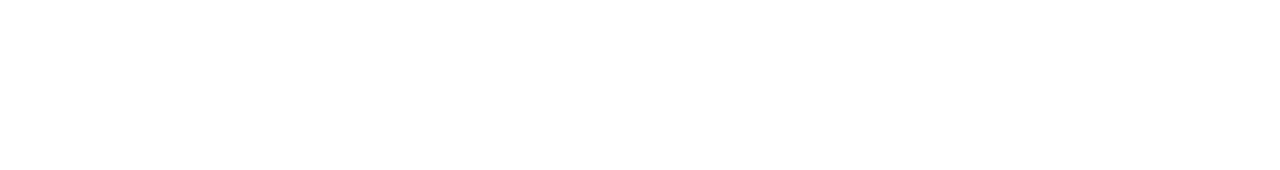
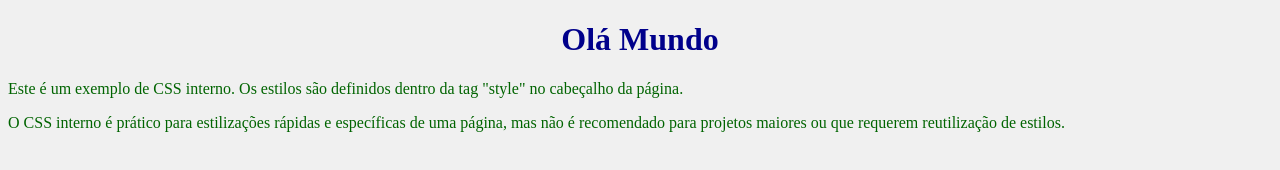
Before and after one commit to JoseJacsanCode/aprendizado-css, a plain HTML site: page cssInterno/index.html in a window 1280 px wide. Drawn offline with Linux system fonts and the light colour scheme.

Commit message:
Aprendendo mais de CSS

```diff
--- /dev/null
+++ b/cssExterno/estilos/style.css
@@ -0,0 +1,8 @@
+body {
+    background-color: #f4f4f4f4;
+}
+
+p {
+    color: red;
+    font-size: 16px;
+}
--- a/cssInterno/index.html
+++ b/cssInterno/index.html
@@ -4,10 +4,39 @@
     <meta charset="UTF-8">
     <meta name="viewport" content="width=device-width, initial-scale=1.0">
     <title>Exemplo de CSS Interno</title>
+    <style>
+        body {
+            background-color: #f0f0f0;
+            /* Define a cor de fundo do corpo do documento */
+        }
+
+        h1 {
+             /* Define a cor do texto para o título */
+            color: darkblue;
+
+            /* Centraliza o texto do título */
+            text-align: center;
+        }
+
+        p {
+            /* Define a cor do texto para os parágrafos */
+            color: darkgreen;
+
+            /* Define o tamanho da fonte para os parágrafos */
+            font-size: 16px;
+        }
+
+    </style>
 </head>
 
 <body>
-
+    <h1>Olá Mundo</h1>
+    <p>
+        Este é um exemplo de CSS interno. Os estilos são definidos dentro da tag "style" no cabeçalho da página.
+    </p>
+    <p>
+        O CSS interno é prático para estilizações rápidas e específicas de uma página, mas não é recomendado para projetos maiores ou que requerem reutilização de estilos.
+    </p>
 </body>
 
 </html>
--- /dev/null
+++ b/seletoresEmCSS/estilos/style.css
@@ -0,0 +1,25 @@
+p {
+    font-size: 16px;
+    color: red;
+}
+
+div {
+    background-color: lightgray;
+    padding: 20px;
+}
+
+h1 {
+    color: blue;
+    text-align: center;
+}
+
+a {
+    text-decoration: none;
+    color: blue;
+}
+
+.botao {
+    background-color: blue;
+    color: white;
+    cursor: pointer;
+}
```
Also changed, not shown: cssExterno/index.html (added, +14 -0 lines), seletoresEmCSS/index.html (added, +28 -0 lines).
